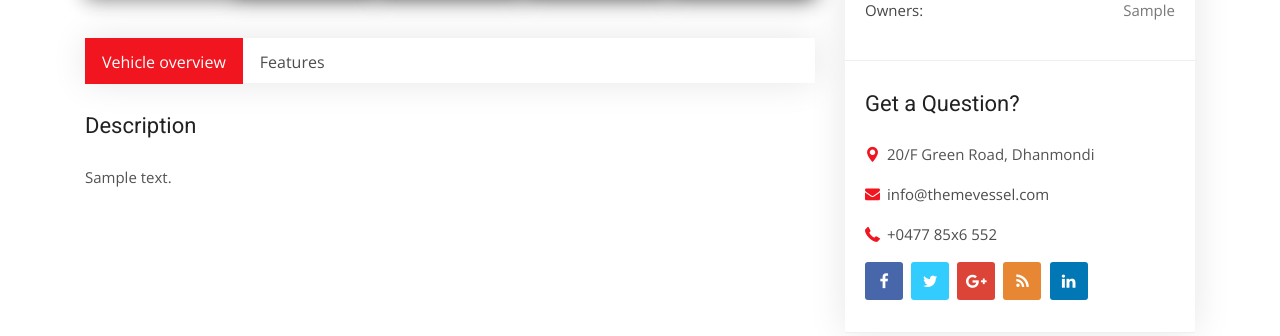
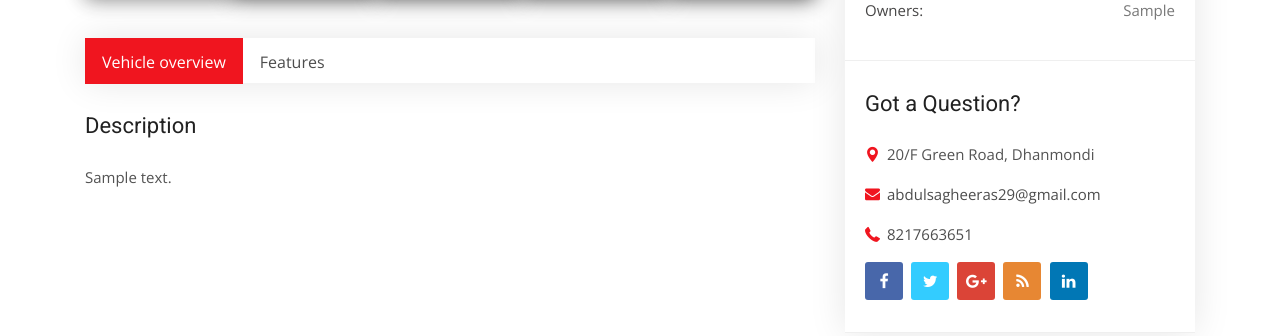
Before and after one commit to Abdulsagheer/carproject, a Django app: page /cars/1 in a window 1280 px wide. Shown: the part 1197-1533 px from the top of the page. Run offline with Django 3.2, Linux system fonts and the light colour scheme; tables that the repository leaves empty hold one stand-in row (values such as "Sample post"); grey boxes marked "Sample" are stand-in pictures; parts of the project's set-up code (start-up, migrations or seed data) failed here and were passed over; some libraries are stand-ins or nearby versions.

Commit message:
changed headers

```diff
--- a/templates/cars/car_detail.html
+++ b/templates/cars/car_detail.html
@@ -293,25 +293,25 @@
                     </div>
                     <!-- Question start -->
                     <div class="widget question">
-                        <h5 class="sidebar-title">Get a Question?</h5>
+                        <h5 class="sidebar-title">Got a Question?</h5>
                         <ul class="contact-info">
                             <li>
                                 <i class="flaticon-pin"></i>20/F Green Road, Dhanmondi
                             </li>
                             <li>
-                                <i class="flaticon-mail"></i><a href="mailto:info@themevessel.com">info@themevessel.com</a>
+                                <i class="flaticon-mail"></i><a href="mailto:abdulsagheeras29@gmail.com">abdulsagheeras29@gmail.com</a>
                             </li>
                             <li>
-                                <i class="flaticon-phone"></i><a href="tel:+0477-85x6-552">+0477 85x6 552</a>
+                                <i class="flaticon-phone"></i><a href="tel:8217663651">8217663651</a>
                             </li>
                         </ul>
                         <div class="social-list clearfix">
                             <ul>
-                                <li><a href="https://www.facebook.com" class="facebook-bg"><i class="fa fa-facebook"></i></a></li>
-                                <li><a href="https://www.twitter.com" class="twitter-bg"><i class="fa fa-twitter"></i></a></li>
+                                <li><a href="https://www.facebook.com/sagheer.sagheer.50767984" class="facebook-bg"><i class="fa fa-facebook"></i></a></li>
+                                <li><a href="https://twitter.com/SagheerWD" class="twitter-bg"><i class="fa fa-twitter"></i></a></li>
                                 <li><a href="https://www.google.com" class="google-bg"><i class="fa fa-google-plus"></i></a></li>
                                 <li><a href="https://www.facebook.com" class="rss-bg"><i class="fa fa-rss"></i></a></li>
-                                <li><a href="https://www.linkedin.com" class="linkedin-bg"><i class="fa fa-linkedin"></i></a></li>
+                                <li><a href="https://www.linkedin.com/in/abdul-sagheer-2a529b178/" class="linkedin-bg"><i class="fa fa-linkedin"></i></a></li>
                             </ul>
                         </div>
                     </div>
```
